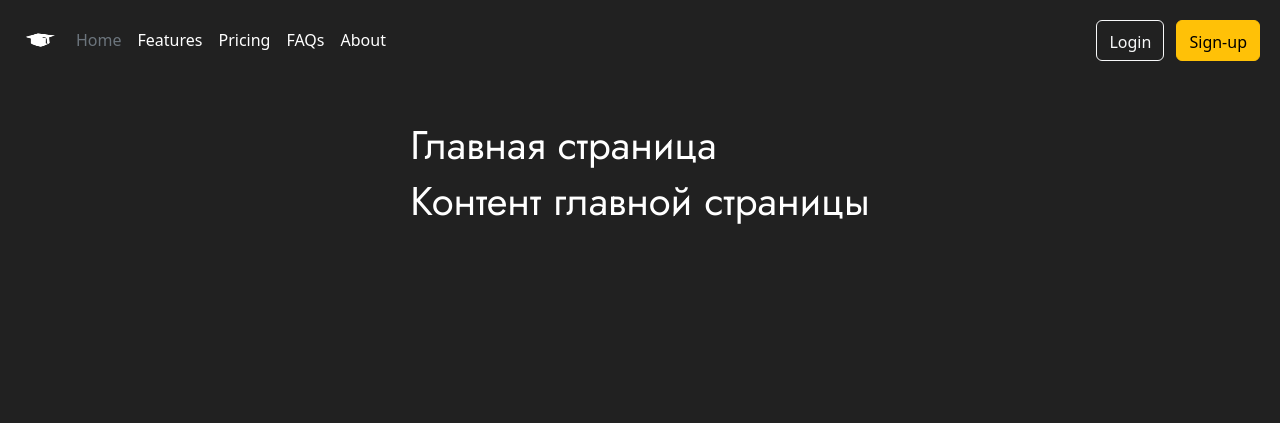
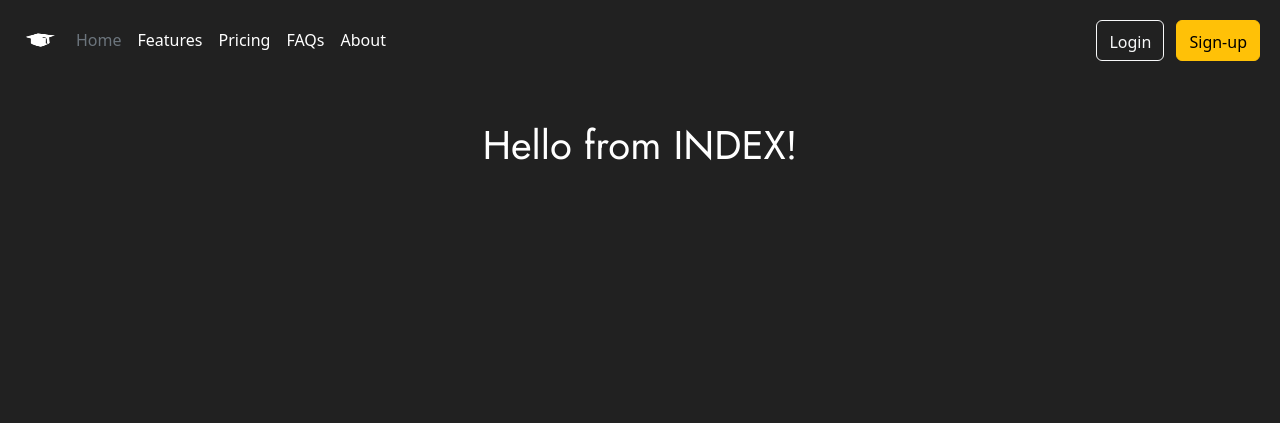
Before and after one commit to AffectVladislav/flask_prod, a Flask app: template app/templates/main/index.html in a window 1280 px wide. Shown: the top 423 px of the page. Run offline with Flask 3, Linux system fonts and the light colour scheme; the template is opened without the code that fills it, so the values that code supplies are empty; some libraries are stand-ins or nearby versions.

Commit message:
upgrade index.html

```diff
--- a/app/templates/main/index.html
+++ b/app/templates/main/index.html
@@ -1,5 +1,3 @@
 {% extends 'main/base.html' %}
 
-{% block title %}Главная страница{% endblock %}
-
-{% block content %}<h1>Контент главной страницы</h1>{% endblock %}
+{% block title %}Hello from INDEX!{% endblock %}
```
